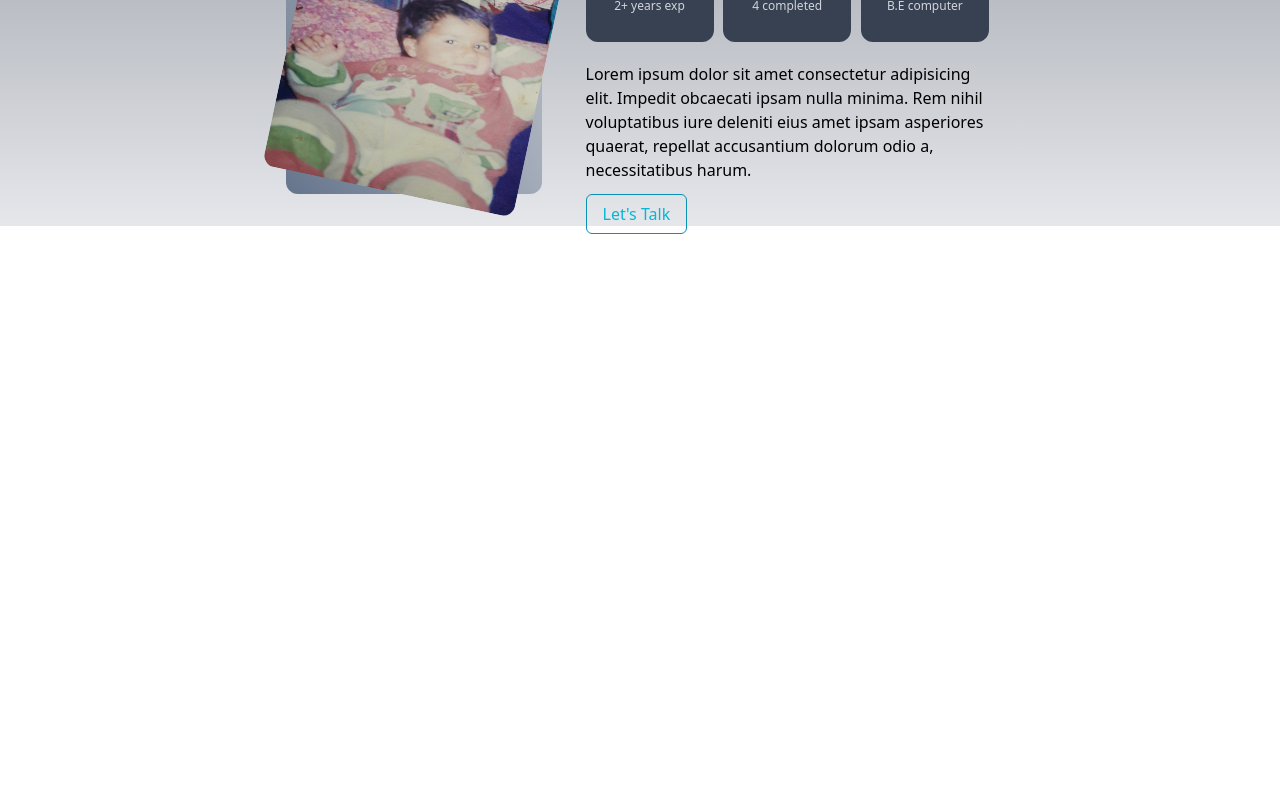
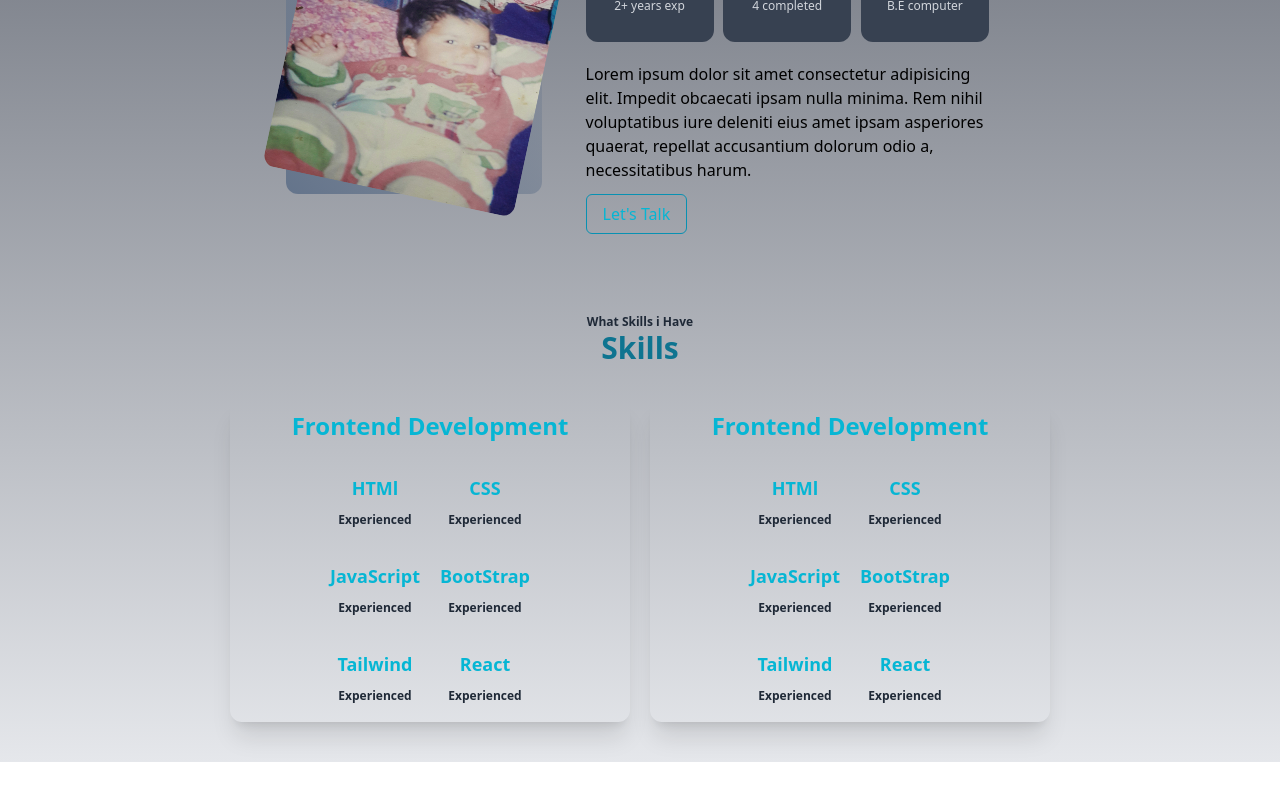
Before and after one commit to syedasrar00/portfolio-v2, a React (Vite) app: page / in a window 1280 px wide. Shown: the part 886-1686 px from the top of the page. Before the commit the page ends 1144 px from the top, so only its background shows below. Built offline with nearby package versions, Linux system fonts and the light colour scheme.

Commit message:
added skills component

```diff
--- a/src/App.jsx
+++ b/src/App.jsx
@@ -4,6 +4,7 @@ import Header from './components/Header'
 import MediaLinks from './components/MediaLinks'
 import Navbar from './components/Navbar'
 import Profile from './components/Profile'
+import Skills from './components/Skills'
 
 export default function App() {
   return (
@@ -13,6 +14,7 @@ export default function App() {
       <Navbar />
       <MediaLinks />
       <About />
+      <Skills />
     </div>
   )
 }
--- a/src/components/About.jsx
+++ b/src/components/About.jsx
@@ -26,7 +26,7 @@ export default function About() {
                         <h1 className='text-gray-300 font-bold pt-3 pb-1'>Projects</h1>
                         <p className='text-gray-300 text-xs'>{variable.project}</p>
                     </section>
-                    <section className='w-32 mt-3 md:mt-0 h-32 bg-gray-700 rounded-xl hover:bg-gray-500 ease-in duration-300'>
+                    <section className='w-32 mt-4 md:mt-0 h-32 bg-gray-700 rounded-xl hover:bg-gray-500 ease-in duration-300'>
                         <p className='text-2xl mx-12 mt-5 text-cyan-600'><TbCertificate /></p>
                         <h1 className='text-gray-300 font-bold pt-3 pb-1'>Education</h1>
                         <p className='text-gray-300 text-xs'>{variable.qualification}</p>
--- a/src/components/Navbar.jsx
+++ b/src/components/Navbar.jsx
@@ -11,7 +11,7 @@ export default function Navbar() {
     <div className='flex bg-[rgb(0,0,0,0.3)] rounded-lg w-80 gap-5 fixed bottom-2 z-30 text-3xl px-1 py-2'>
       <a href="#" className={slected==="#"?"rounded-full bg-slate-900 text-gray-400 px-2 py-2":"px-2 py-2 hover:bg-slate-600 hover:rounded-full duration-200"} onClick={()=>setSelected("#")}><AiOutlineHome /></a>
       <a href="#about" className={slected==="#about"?"rounded-full bg-slate-900 text-gray-400 px-2 py-2":"px-2 py-2 hover:bg-slate-600 hover:rounded-full duration-200"} onClick={()=>setSelected("#about")}><AiOutlineUser /></a>
-      <a href="#experience" className={slected==="#experience"?"rounded-full bg-slate-900 text-gray-400 px-2 py-2":"px-2 py-2 hover:bg-slate-600 hover:rounded-full duration-200"} onClick={()=>setSelected("#experience")}><BiBook /></a>
+      <a href="#skills" className={slected==="#skills"?"rounded-full bg-slate-900 text-gray-400 px-2 py-2":"px-2 py-2 hover:bg-slate-600 hover:rounded-full duration-200"} onClick={()=>setSelected("#skills")}><BiBook /></a>
       <a href="#services" className={slected==="#services"?"rounded-full bg-slate-900 text-gray-400 px-2 py-2":"px-2 py-2 hover:bg-slate-600 hover:rounded-full duration-200"} onClick={()=>setSelected("#services")}><RiServiceLine /></a>
       <a href="#contact" className={slected==="#contact"?"rounded-full bg-slate-900 text-gray-400 px-2 py-2":"px-2 py-2 hover:bg-slate-600 hover:rounded-full duration-200"} onClick={()=>setSelected("#contact")}><BiMessageSquareDetail /></a>
     </div>
--- /dev/null
+++ b/src/components/Skills.jsx
@@ -0,0 +1,74 @@
+import React from 'react'
+
+export default function Skills() {
+  return (
+    <div className='my-12 max-w-[900px] mx-auto p-10' id='skills'>
+        <p className='text-gray-800 font-sans text-center text-xs font-bold'>What Skills i Have</p>
+        <h1 className='text-3xl font-bold text-cyan-700 text-center pb-8'>Skills</h1>
+        <div className="grid grid-cols-1 lg:grid-cols-2 text-center gap-5">
+            <div className='bg-[rgb(67 68 98 / 53%)] rounded-xl max-w-[400px] shadow-xl'>
+                <p className='text-cyan-500 font-bold text-2xl pt-3 pb-1'>Frontend Development</p>
+                <div className="flex">
+                    <ul className='grid grid-cols-2 mx-auto gap-5 p-4'>
+                        <li><h1 className='text-cyan-500 font-bold pt-3 pb-1 text-lg'>HTMl</h1>
+                            <span className='text-gray-800 font-sans text-center text-xs font-bold'>Experienced
+                            </span>
+                        </li>
+                        <li><h1 className='text-cyan-500 font-bold pt-3 pb-1 text-lg'>CSS</h1>
+                            <span className='text-gray-800 font-sans text-center text-xs font-bold'>Experienced
+                            </span>
+                        </li>
+                        <li><h1 className='text-cyan-500 font-bold pt-3 pb-1 text-lg'>JavaScript</h1>
+                            <span className='text-gray-800 font-sans text-center text-xs font-bold'>Experienced
+                            </span>
+                        </li>
+                        <li><h1 className='text-cyan-500 font-bold pt-3 pb-1 text-lg'>BootStrap</h1>
+                            <span className='text-gray-800 font-sans text-center text-xs font-bold'>Experienced
+                            </span>
+                        </li>
+                        <li><h1 className='text-cyan-500 font-bold pt-3 pb-1 text-lg'>Tailwind</h1>
+                            <span className='text-gray-800 font-sans text-center text-xs font-bold'>Experienced
+                            </span>
+                        </li>
+                        <li><h1 className='text-cyan-500 font-bold pt-3 pb-1 text-lg'>React</h1>
+                            <span className='text-gray-800 font-sans text-center text-xs font-bold'>Experienced
+                            </span>
+                        </li>
+                    </ul>
+                </div>
+            </div>
+            <div className='bg-[rgb(67 68 98 / 53%)] rounded-xl max-w-[400px] shadow-xl'>
+                <p className='text-cyan-500 font-bold text-2xl pt-3 pb-1'>Frontend Development</p>
+            <div className="flex">
+                    <ul className='grid grid-cols-2 mx-auto gap-5 p-4'>
+                        <li><h1 className='text-cyan-500 font-bold pt-3 pb-1 text-lg'>HTMl</h1>
+                            <span className='text-gray-800 font-sans text-center text-xs font-bold'>Experienced
+                            </span>
+                        </li>
+                        <li><h1 className='text-cyan-500 font-bold pt-3 pb-1 text-lg'>CSS</h1>
+                            <span className='text-gray-800 font-sans text-center text-xs font-bold'>Experienced
+                            </span>
+                        </li>
+                        <li><h1 className='text-cyan-500 font-bold pt-3 pb-1 text-lg'>JavaScript</h1>
+                            <span className='text-gray-800 font-sans text-center text-xs font-bold'>Experienced
+                            </span>
+                        </li>
+                        <li><h1 className='text-cyan-500 font-bold pt-3 pb-1 text-lg'>BootStrap</h1>
+                            <span className='text-gray-800 font-sans text-center text-xs font-bold'>Experienced
+                            </span>
+                        </li>
+                        <li><h1 className='text-cyan-500 font-bold pt-3 pb-1 text-lg'>Tailwind</h1>
+                            <span className='text-gray-800 font-sans text-center text-xs font-bold'>Experienced
+                            </span>
+                        </li>
+                        <li><h1 className='text-cyan-500 font-bold pt-3 pb-1 text-lg'>React</h1>
+                            <span className='text-gray-800 font-sans text-center text-xs font-bold'>Experienced
+                            </span>
+                        </li>
+                    </ul>
+                </div>
+            </div>
+        </div>
+    </div>
+  )
+}
```
